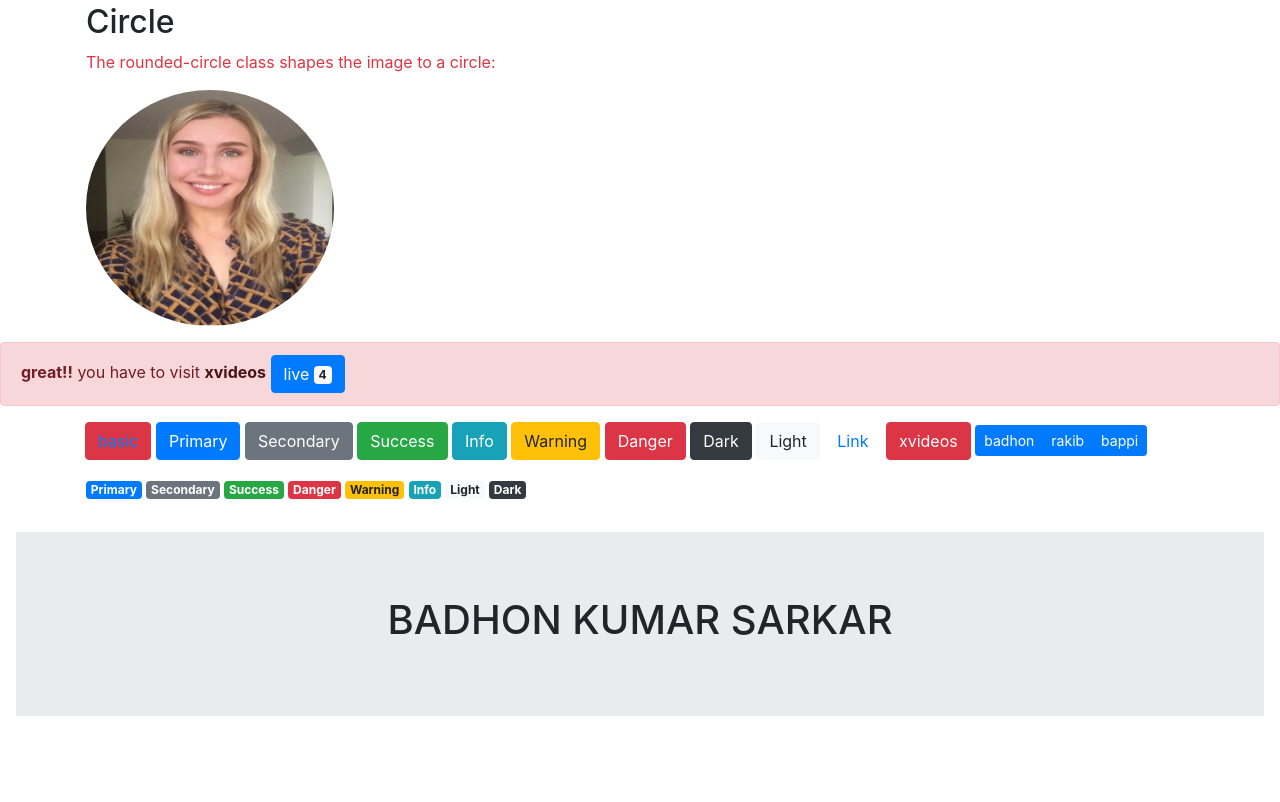
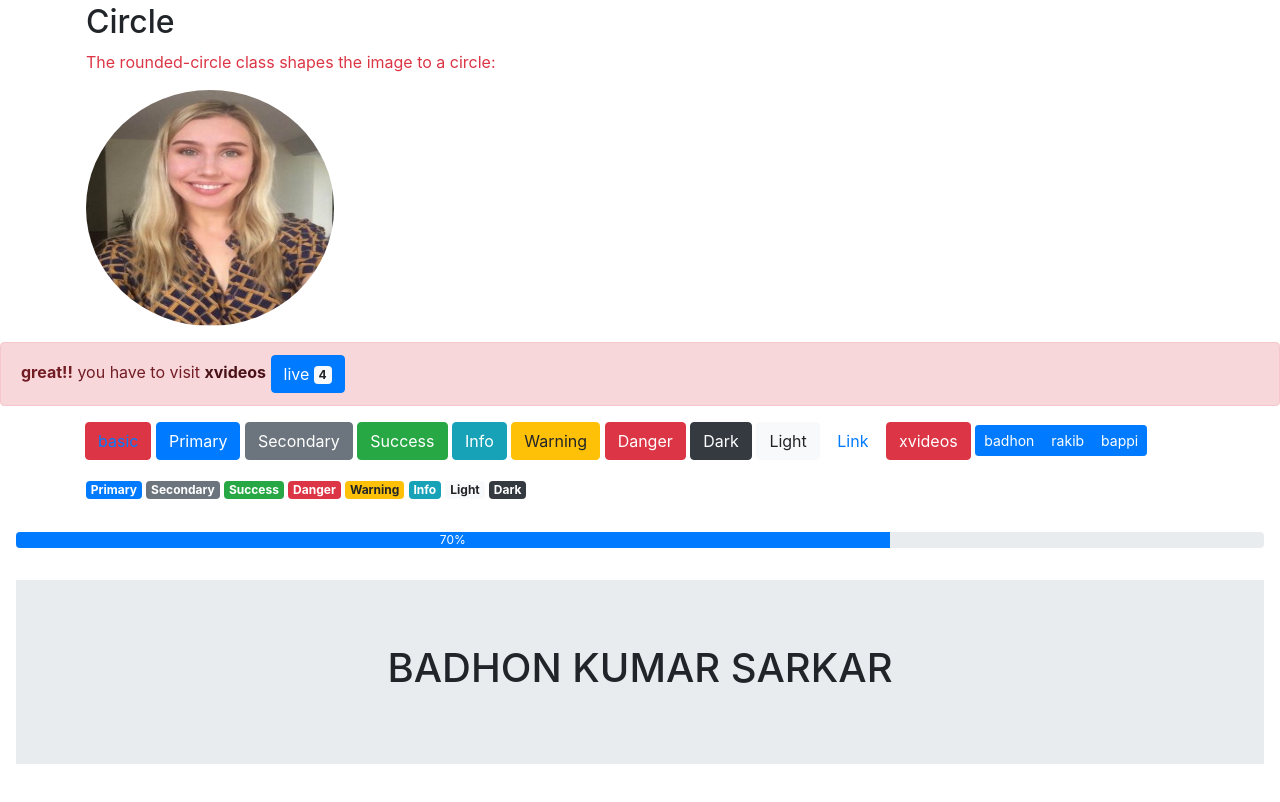
Before and after one commit to badhon86/fullStack_practice, a plain HTML site: page bspart01.html in a window 1280 px wide. Shown: the part 1508-2310 px from the top of the page. Before the commit the page ends 2272 px from the top, so only its background shows below. Drawn offline with Linux system fonts and the light colour scheme.

Commit message:
first commit

```diff
--- a/bspart01.html
+++ b/bspart01.html
@@ -184,13 +184,18 @@
             <span class="badge badge-light">Light</span>
             <span class="badge badge-dark">Dark</span>
        </div>
-
+       <div class="container-fluid p-3">
+            <div class="progress">
+                <div class="progress-bar badge-danger" style="width: 70%;" >70%</div>
+            </div>
+        </div>
        <div class="container-fluid p-3">
            <div class="jumbotron jumbotron-fluid">
                <h1 class="text-uppercase text-center">badhon kumar sarkar</h1>
            </div>
        </div>
 
+
         <script src="/bs4/js/bootstrap.min.js"></script>
 
     </body>
```
